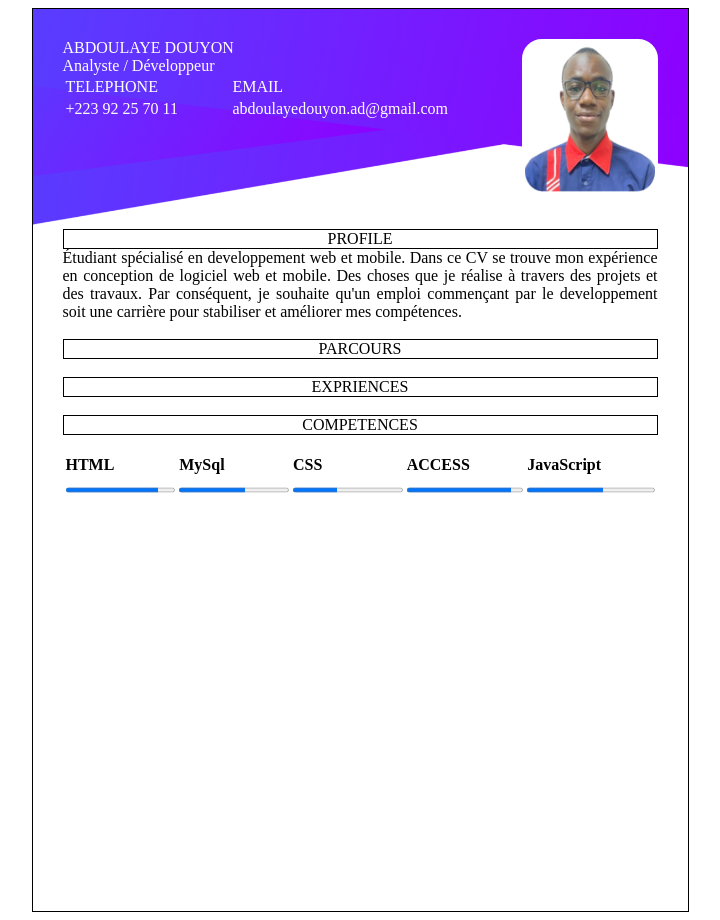
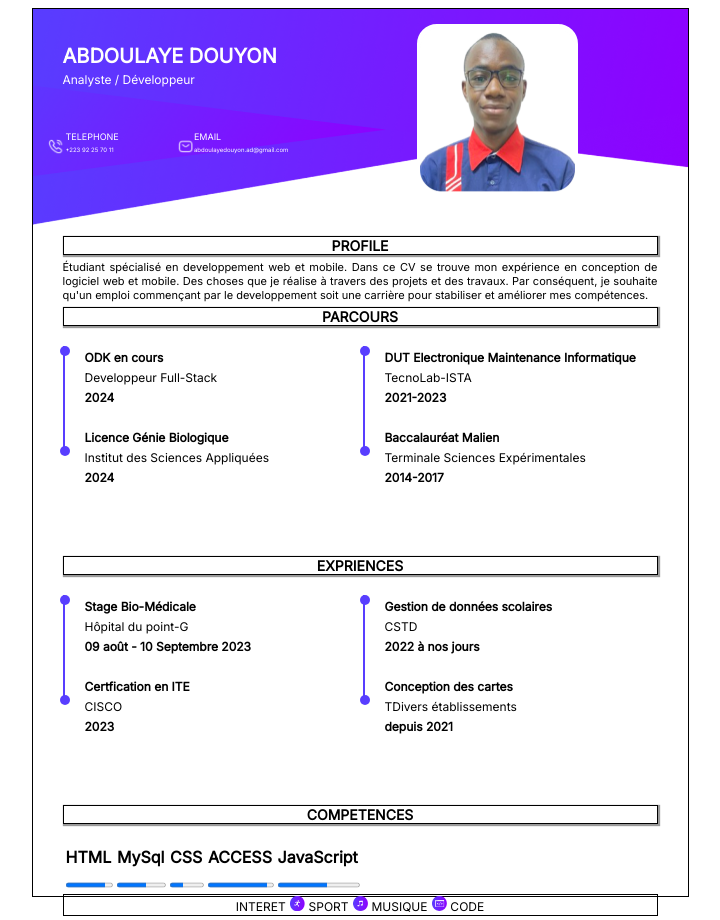
Before and after one commit to DouyonDev/projetCV, a plain HTML site: page index.html in a window 1280 px wide. Shown: the whole page, without its empty margins (280-1000 px from the left). Drawn offline with Linux system fonts and the light colour scheme.

Commit message:
Deuxieme enregistrement

```diff
--- a/index.html
+++ b/index.html
@@ -1,42 +1,43 @@
 <!DOCTYPE html>
-<html lang="en">
+<html lang="fr">
 <head>
     <meta charset="UTF-8">
     <meta name="viewport" content="width=device-width, initial-scale=1.0">
     <title>CV_Abdoulaye_DOUYON</title>
     <link rel="stylesheet" href="style.css">
+    <link href='https://fonts.googleapis.com/css?family=Inter' rel='stylesheet'>
 </head>
 <body>
     <div id="PageA4">
-        <!--Photo-->
+            <!--Photo-->
         <div class="photo">
             <img src="Image1.png" alt="Photo de profil">
         </div>
         <!--Prenom&Nom Profession-->
         <div class="identi">
-            ABDOULAYE DOUYON <br>
-            Analyste / Développeur
-        </div>
+            <span class="Pren_Nom">ABDOULAYE DOUYON</span><br>
+            <span class="Profession">Analyste / Développeur</span>
+        </div><br><br>
         <!--Contacts-->
         <div class="contact">
             <table>
-                <tr>
-                    <td>TELEPHONE</td>
-                    <td>EMAIL</td>
+                <tr class="contact1">
+                    <td class="contact1">TELEPHONE</td>
+                    <td class="contact1">EMAIL</td>
                 </tr>
-                <tr>
-                    <td>+223 92 25 70 11</td>
-                    <td>abdoulayedouyon.ad@gmail.com</td>
+                <tr contact2>
+                    <img src="phone.png" alt="telephone" class="icon_phone"><td class="contact2"> +223 92 25 70 11</td>
+                    <img src="email.png" alt="email" class="icon_mail"><td class="contact2"> abdoulayedouyon.ad@gmail.com</td>
                 </tr>
             </table>
 
-        </div> <br><br><br><br><br><br>
+        </div> <br><br><br><br>
         <!--PROFILE-->
         <div>
             <!--PROFILE-Entete-->
             <div>
                 <div class="titre">PROFILE</div>
-                <div class="text_parc">
+                <div class="text_profil">
                     Étudiant spécialisé en developpement web et mobile.
                     Dans ce CV se trouve mon expérience en conception de
                     logiciel web et mobile. Des choses que je réalise à
@@ -44,17 +45,67 @@
                     je souhaite qu'un emploi commençant par le developpement
                     soit une carrière pour stabiliser et améliorer mes compétences.
                 </div>
-            </div><br>
+            </div>
         </div>
             <!--PARCOURS-->
         <div>
             <div class="titre">PARCOURS</div><br>
-            <div></div>
+            <div class="section">
+                <div>
+                    <o class="parcour_titre">ODK en cours</o> <br>
+                    <o class="parcour_cont">Developpeur Full-Stack</o><br>
+                    <o class="parcour_titre">2024</o>
+                </div>
+                <br>
+                <div>
+                    <o class="parcour_titre">Licence Génie Biologique</o> <br>
+                    <o class="parcour_cont">Institut des Sciences Appliquées</o><br>
+                    <o class="parcour_titre">2024</o>
+                </div>
+            </div>
+            <div class="section2">
+                <div>
+                    <o class="parcour_titre">DUT Electronique Maintenance Informatique</o> <br>
+                    <o class="parcour_cont">TecnoLab-ISTA</o><br>
+                    <o class="parcour_titre">2021-2023</o>
+                </div>
+                <br>
+                <div>
+                    <o class="parcour_titre">Baccalauréat Malien</o> <br>
+                    <o class="parcour_cont">Terminale Sciences Expérimentales</o><br>
+                    <o class="parcour_titre">2014-2017</o>
+                </div>
+            </div>
         </div>
         <!--EXPERIENCES-->
         <div>
             <div class="titre">EXPRIENCES</div><br>
-            <div></div>
+            <div class="section">
+                <div>
+                    <o class="parcour_titre">Stage Bio-Médicale</o> <br>
+                    <o class="parcour_cont">Hôpital du point-G</o><br>
+                    <o class="parcour_titre">09 août - 10 Septembre 2023</o>
+                </div>
+                <br>
+                <div>
+                    <o class="parcour_titre">Certfication en ITE</o> <br>
+                    <o class="parcour_cont">CISCO</o><br>
+                    <o class="parcour_titre">2023</o>
+                </div>
+            </div>
+            <div class="section2">
+                <div>
+                    <o class="parcour_titre">Gestion de données scolaires</o> <br>
+                    <o class="parcour_cont">CSTD</o><br>
+                    <o class="parcour_titre">2022 à nos jours</o>
+                </div>
+                <br>
+                <div>
+                    <o class="parcour_titre">Conception des cartes</o> <br>
+                    <o class="parcour_cont">TDivers établissements</o><br>
+                    <o class="parcour_titre">depuis 2021</o>
+                </div>
+            </div>
         </div>
         <!--COMPETENCES-->
         <div>
@@ -75,6 +126,12 @@
                     <td><progress value="60" max="100">HTML</progress></td>
                 </tr>
             </table>
+            <div class="interet">
+                <span>INTERET</span>
+                <span class="int"><img src="sport.png" alt="sport" class="img_inte">  SPORT</span>
+                <span class="int"><img src="musique.png" alt="musique" class="img_inte">  MUSIQUE</span>
+                <span class="int"><img src="code.png" alt="code" class="img_inte">  CODE</span>
+            </div>
 
 
 
--- a/style.css
+++ b/style.css
@@ -3,39 +3,83 @@
     height: 842px;
     border: 1px solid;
     margin: auto;
-    padding: 30px;
+    padding: 15px 30px 30px 30px;
     background-image: url('fond_bleu.png');
     background-size: contain;
     background-repeat: no-repeat;
+    font-family: 'Inter';
 
 }
 .photo{
-    width: 130px;
-    height: 150px;
+    width: 155px;
+    height: 165px;
     float: right;
     border: solid;
     border-radius: 20px;
     background-color: white;
     border-color: white;
+    position: relative;
+    top: 0px;
+    right: 80px;
+
 }
 img{
-    width: 130px;
-    height: 150px;
+    width: 155px;
+    height: 165px;
 }
 .titre{
     border: 1px solid;
     width: auto;
     text-align: center;
-    box-shadow: 500px;
+    box-shadow: 1px 1px 1px 1px rgba(0, 0, 0, 0.397);
+    font-weight: bold;
+    font-size: 14px;
 }
 .identi{
     color: white;
 }
+.Pren_Nom{
+    font-weight: bold;
+    font-size: 20px;
+    position: relative;
+    top: 20px;
+}
+.Profession{
+    font-size: 12px;
+    position: relative;
+    top: 20px;
+}
 .contact{
     color: white;
 }
-.text_parc{
+.contact1{
+    font-size: 9px;
+}
+table{
+    width: 300px;
+}
+.contact2{
+    font-size: 6px;
+}
+.icon_phone{
+    width: 15px;
+    height: 15px;
+    position: relative;
+    top: 30px;
+    right: 15px;
+}
+.icon_mail{
+    width: 15px;
+    height: 15px;
+    position: relative;
+    top: 30px;
+    left: 100px;
+}
+.text_profil{
     text-align: justify;
+    font-size: 11px;
+    padding-bottom: 5px;
+    padding-top: 5px;
 }
 progress{
     width: 100%;
@@ -50,5 +94,71 @@ td{
     width: 10%;
     text-align: left;
     padding: none;
-    ;
+    text-align: inherit;
 }
+.img_inte{
+    width: 15px;
+    height: 15px;
+}
+.interet{
+    border: 1px solid;
+    text-align: center;
+}
+span{
+    font-family: 'Inter';
+    font-size: 12px;
+}
+.int{
+    width: 100px;
+}
+.section{
+    border-left: 2px solid;
+    padding-left: 20px;
+    border-color: #583EFF;
+    height: 105px;
+    position: relative;
+}
+.section2{
+    border-left: 2px solid;
+    padding-left: 20px;
+    border-color: #583EFF;
+    height: 105px;
+    position: relative;
+    left: 300px;
+    top: -105px;
+}
+.section::before,
+.section::after,
+.section2::before,
+.section2::after {
+        content: '';
+        position: absolute;
+        width: 10px;
+        height: 10px;
+        background-color: #583EFF;
+        border-radius: 50%;
+
+    }
+.section::before{
+    top: 0px;
+    left: -5px;
+}
+.section::after{
+    top: 100px;
+    left: -5px;
+}
+.section2::before{
+    top: 0px;
+    left: -5px;
+}
+.section2::after{
+    top: 100px;
+    left: -5px;
+}
+.parcour_titre{
+    font-weight: bold;
+    font-size: 12px;
+}
+.parcour_cont{
+    font-size: 12px;
+}
```
Also changed, not shown: code.png (renamed from coe.png), email.png (added), phone.png (added).
